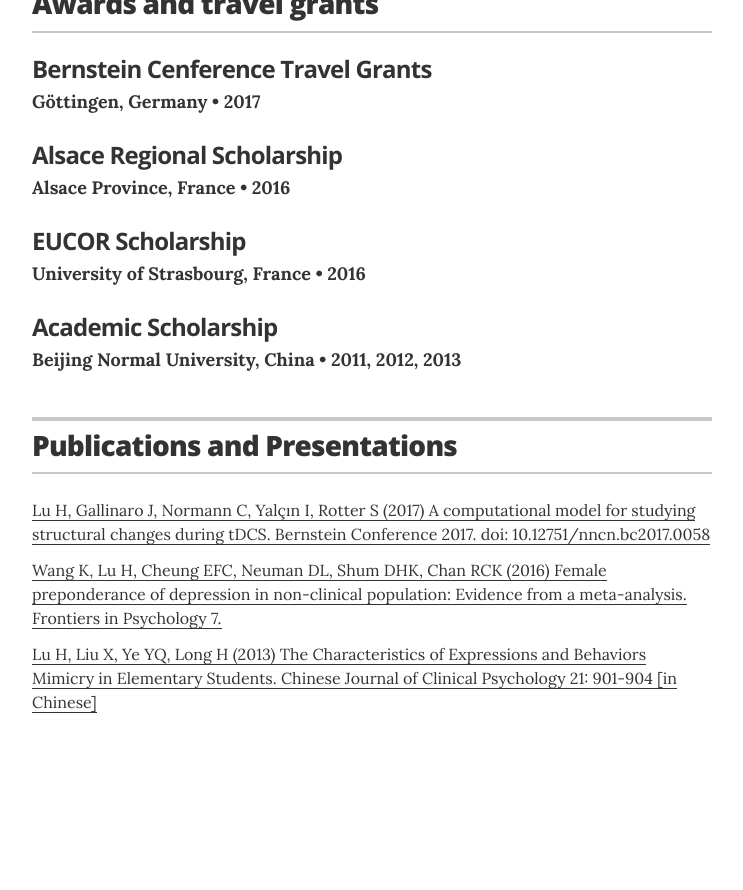
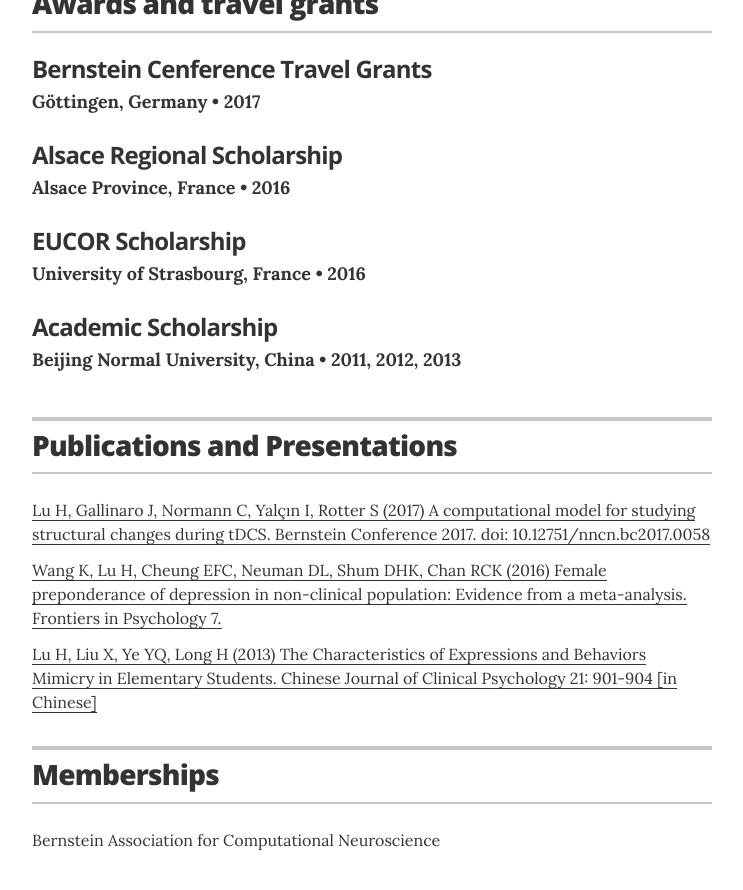
Before and after one commit to ErbB4/erbb4.github.io, a Jekyll site: the page built from index.html, in a window 1280 px wide and 900 px high, scrolled down 3229 px. Shown: the top 890 px of the window, without its empty margins (268-1011 px from the left). Built offline with Jekyll 4.4.1, drawn with Linux system fonts in a browser that asks for light colours; before the commit the page ends 3991 px from its top, so only the background shows below that.

Commit message:
memebership

```diff
--- a/_layouts/resume.html
+++ b/_layouts/resume.html
@@ -248,6 +248,17 @@
         </div>
 
 
+<header class="section-header">
+          <h2>Memberships</h2>
+        </header>
+
+        <div class="resume-item">
+
+          <p class="resume-item-copy">Bernstein Association for Computational Neuroscience</p>
+
+        </div>
+
+
       <!-- end Links -->
       {% endif %}
 
```
